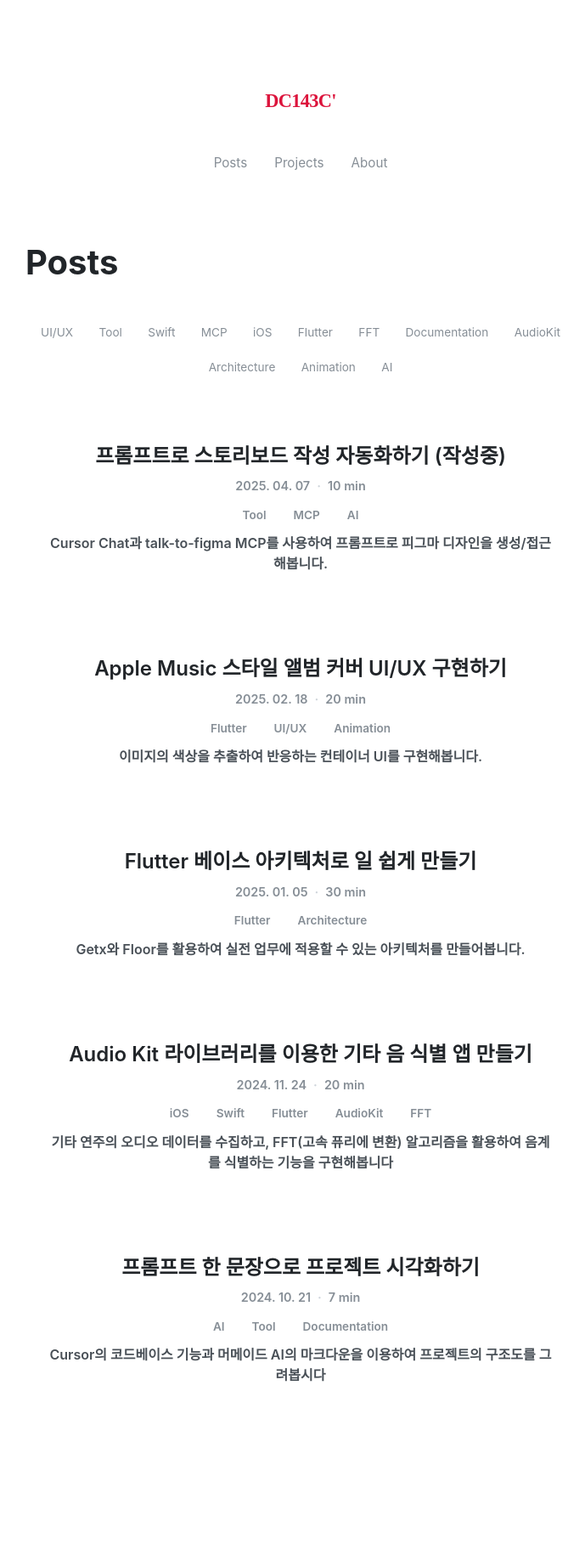
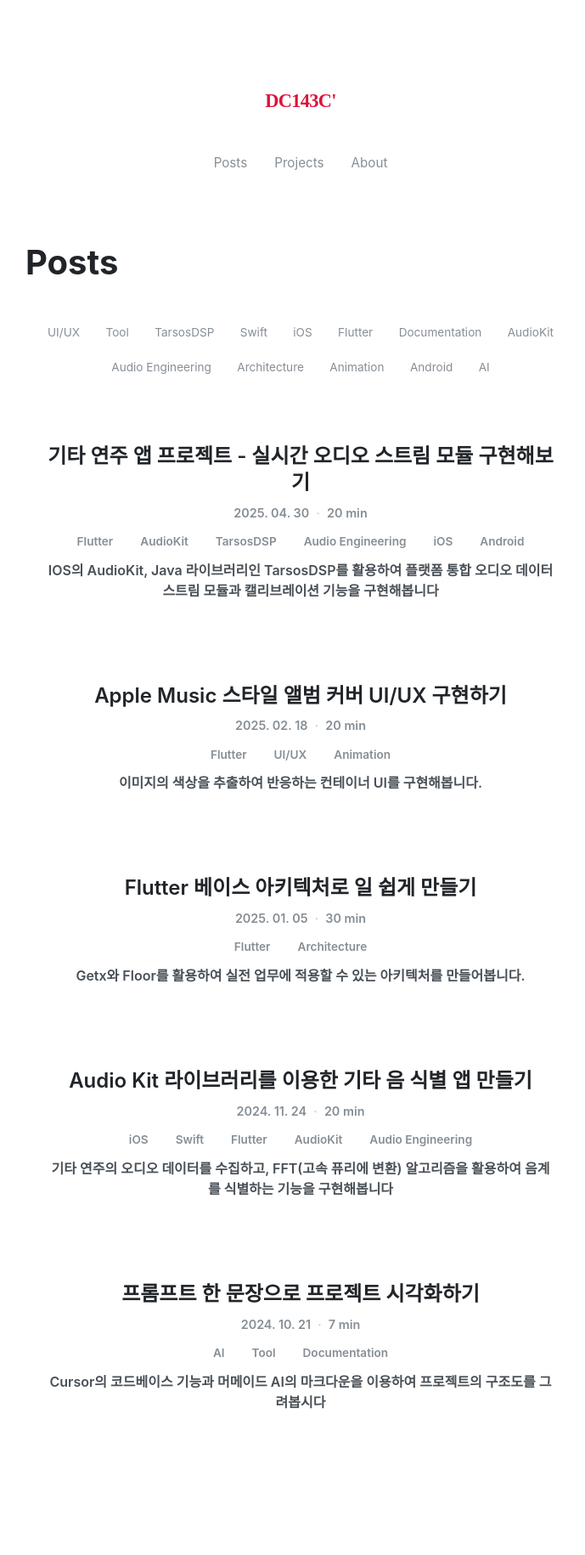
Before and after one commit to dc143cDev/dc143cDev.github.io, a Jekyll site: the page built from index.html, in a window 1280 px wide. Shown: the whole page at 85% size, without its empty margins (286-975 px from the left). Built offline with Jekyll 4.4.1, drawn with Linux system fonts in a browser that asks for light colours; some web fonts are replaced; before the commit the page ends 1798 px from its top, so only the background shows below that; some of the changed lines change nothing that is shown.

Commit message:
신규 포스트 작성중

````diff
--- a/_posts/2024-11-24-audiokit.md
+++ b/_posts/2024-11-24-audiokit.md
@@ -2,9 +2,10 @@
 layout: post
 title: "Audio Kit 라이브러리를 이용한 기타 음 식별 앱 만들기"
 date: 2024-11-24
-tags: [iOS, Swift, Flutter, AudioKit, FFT]
+tags: [iOS, Swift, Flutter, AudioKit, Audio Engineering]
 read_time: 20
 subtitle: "기타 연주의 오디오 데이터를 수집하고, FFT(고속 퓨리에 변환) 알고리즘을 활용하여 음계를 식별하는 기능을 구현해봅니다"
+sgst_post: ["2025-04-30-guitar-app-2.md"]
 ---
 
 ## 개요
--- a/_posts/2025-04-07-mcp-figma.md
+++ /dev/null
@@ -1,179 +0,0 @@
----
-layout: post
-title: "프롬프트로 스토리보드 작성 자동화하기 (작성중)"
-date: 2025-04-07
-tags: [Tool, MCP, AI]
-read_time: 10
-subtitle: "Cursor Chat과 talk-to-figma MCP를 사용하여 프롬프트로 피그마 디자인을 생성/접근해봅니다."
----
-
-## 개요
-
-Cursor IDE의 AI 기능과 Figma MCP(Multimodal Chat Plugin)를 연동하면 텍스트 프롬프트만으로 디자인 작업을 자동화할 수 있습니다. 이 글에서는 talk-to-figma MCP를 활용하여 프롬프트로 피그마 디자인을 생성하고 수정하는 방법을 알아보겠습니다.
-
-## MCP(Multimodal Chat Plugin)란?
-
-MCP는 Cursor IDE에서 제공하는 확장 기능으로, 텍스트 기반 AI 모델이 다양한 외부 도구와 상호작용할 수 있게 해주는 플러그인입니다. talk-to-figma MCP는 이 중에서도 Figma와 연동되어 AI가 직접 Figma 디자인을 생성하고 수정할 수 있게 해줍니다.
-
-## 왜 프롬프트로 디자인 작업을 해야 하나요?
-
-1. **시간 절약**: 반복적인 디자인 작업을 자동화하여 시간을 절약할 수 있습니다.
-2. **빠른 프로토타이핑**: 아이디어를 신속하게 시각화할 수 있습니다.
-3. **일관성 유지**: 디자인 시스템을 일관되게 적용할 수 있습니다.
-4. **협업 강화**: 개발자와 디자이너 간의 소통이 원활해집니다.
-5. **실험 용이성**: 다양한 디자인 변형을 쉽게 탐색할 수 있습니다.
-
-## 시작하기
-
-### 필수 도구
-- Figma 계정
-- talk-to-figma MCP 활성화
-
-### 설정 방법
-
-1. Cursor IDE를 설치하고 실행합니다.
-2. Cursor 좌측 사이드바에서 Chat 아이콘을 클릭합니다.
-3. 채팅 창 상단의 설정 아이콘을 클릭하여 MCP 설정으로 이동합니다.
-4. talk-to-figma MCP를 찾아 활성화합니다.
-5. Figma 계정과 연동 권한을 부여합니다.
-
-## 기본 명령어
-
-talk-to-figma MCP를 통해 사용할 수 있는 주요 명령어는 다음과 같습니다:
-
-```
-- 문서 정보 확인: get_document_info
-- 선택 요소 정보 확인: get_selection
-- 노드 정보 확인: get_node_info
-- 프레임 생성: create_frame
-- 텍스트 생성: create_text
-- 사각형 생성: create_rectangle
-- 노드 이동: move_node
-- 노드 크기 조정: resize_node
-- 노드 복제: clone_node
-- 노드 삭제: delete_node
-- 컴포넌트 인스턴스 생성: create_component_instance
-```
-
-## 실제 사용 예시
-
-### 1. 간단한 로그인 화면 생성하기
-
-```
-로그인 화면을 디자인해주세요. 중앙에 이메일과 비밀번호 입력 필드가 있고,
-하단에 로그인 버튼이 있는 심플한 디자인으로 만들어주세요.
-```
-
-이 프롬프트를 입력하면 AI는 다음과 같은 작업을 수행합니다:
-
-1. 새 프레임 생성
-2. 헤더 텍스트 추가
-3. 이메일 입력 필드 생성
-4. 비밀번호 입력 필드 생성
-5. 로그인 버튼 생성
-
-### 2. 기존 디자인 수정하기
-
-```
-선택한 버튼의 색상을 #4A90E2로 변경하고, 모서리를 8px 둥글게 만들어주세요.
-```
-
-이 프롬프트를 통해 AI는 선택된 버튼 요소의 스타일을 변경합니다.
-
-### 3. 컴포넌트 시스템 활용하기
-
-```
-현재 디자인에서 버튼을 컴포넌트로 만들고,
-'Primary', 'Secondary', 'Disabled' 세 가지 변형을 생성해주세요.
-```
-
-AI는 버튼을 컴포넌트로 변환하고 요청한 세 가지 변형을 생성합니다.
-
-## 고급 활용 사례
-
-### 디자인 시스템 구축
-
-```
-모바일 앱을 위한 기본 디자인 시스템을 생성해주세요:
-- 색상: 메인 #1E88E5, 보조 #26C6DA, 경고 #FF5252
-- 타이포그래피: 헤딩 Pretendard 24px, 서브헤딩 18px, 본문 16px
-- 컴포넌트: 버튼, 카드, 입력 필드
-각 요소를 프레임으로 정리하여 보여주세요.
-```
-
-### 반응형 레이아웃 디자인
-
-```
-현재 디자인을 모바일, 태블릿, 데스크톱 세 가지 화면 크기에 맞게
-반응형으로 조정해주세요. 각각 360px, 768px, 1440px 너비로 설정해주세요.
-```
-
-### 데이터 시각화
-
-```
-다음 데이터를 막대 그래프로 시각화해주세요:
-- 1월: 120
-- 2월: 150
-- 3월: 180
-- 4월: 210
-- 5월: 160
-그래프 제목은 '월별 사용자 증가 추이'로 설정해주세요.
-```
-
-## 디자인 리뷰 및 주석
-
-talk-to-figma MCP를 사용하면 디자인에 주석을 추가하고 리뷰 의견을 남길 수도 있습니다:
-
-```
-현재 화면의 모든 버튼에 '모서리를 좀 더 둥글게 조정 필요'라는 주석을 추가해주세요.
-```
-
-## 프롬프트 작성 팁
-
-효과적인 디자인 프롬프트를 작성하기 위한 팁은 다음과 같습니다:
-
-1. **구체적으로 작성하기**: 원하는 결과물을 명확하게 설명합니다.
-2. **시각적 요소 명시하기**: 색상, 크기, 배치 등을 구체적으로 지정합니다.
-3. **참조 제공하기**: 비슷한 디자인이나 스타일 가이드를 언급합니다.
-4. **단계별로 요청하기**: 복잡한 디자인은 여러 단계로 나누어 요청합니다.
-5. **피드백 반복하기**: 생성된 디자인을 보고 세부 조정을 요청합니다.
-
-## 한계점 및 주의사항
-
-talk-to-figma MCP는 강력한 도구이지만 몇 가지 한계가 있습니다:
-
-1. **복잡한 일러스트레이션 한계**: 세밀한 일러스트레이션 작업은 어려울 수 있습니다.
-2. **디자인 감각의 한계**: AI는 트렌드나 심미적 감각을 완벽히 이해하지 못할 수 있습니다.
-3. **파일 크기 제한**: 대규모 Figma 파일에서는 성능이 저하될 수 있습니다.
-4. **권한 관리**: 공유 파일에서 작업 시 권한 설정에 주의해야 합니다.
-
-## 실무 활용 사례
-
-### UX 리서치 결과 시각화
-
-```
-사용자 인터뷰 결과를 다음과 같이 시각화해주세요:
-- 사용자 페르소나 4명을 카드 형태로 표현
-- 각 페르소나별 주요 니즈와 페인 포인트 표시
-- 발견된 인사이트를 요약하는 영역 추가
-```
-
-### 앱 플로우 다이어그램
-
-```
-회원가입부터 상품 구매까지의 사용자 여정을 플로우 다이어그램으로 표현해주세요.
-각 단계는 화면 스크린샷과 화살표로 연결하고, 주요 의사결정 포인트는 다이아몬드 형태로 표시해주세요.
-```
-
-### 디자인 시스템 문서화
-
-```
-현재 파일에 있는 모든 컴포넌트를 분석하여 디자인 시스템 문서 페이지를 만들어주세요.
-색상 팔레트, 타이포그래피 스케일, 컴포넌트 변형을 체계적으로 정리해주세요.
-```
-
-## 결론
-
-talk-to-figma MCP는 디자인 작업 방식에 혁신을 가져오고 있습니다. 텍스트 프롬프트만으로 디자인을 생성하고 수정할 수 있어, 디자이너와 개발자 모두에게 새로운 가능성을 제시합니다. 특히 빠른 프로토타이핑과 반복 작업 자동화에 큰 강점이 있으며, 앞으로 AI와 디자인 도구의 결합은 더욱 발전할 것으로 기대됩니다.
-
-이 도구를 실무에 도입하면서 프로세스를 간소화하고, 창의적인 작업에 더 많은 시간을 투자할 수 있게 되었습니다. 여러분도 talk-to-figma MCP를 활용하여 디자인 워크플로우를 혁신해보세요.
--- /dev/null
+++ b/_posts/2025-04-30-guitar-app-2.md
@@ -0,0 +1,82 @@
+---
+layout: post
+title: "기타 연주 앱 프로젝트 - 실시간 오디오 스트림 모듈 구현해보기"
+date: 2025-04-30
+tags: [Flutter, AudioKit, TarsosDSP, Audio Engineering, iOS, Android]
+read_time: 20
+subtitle: "IOS의 AudioKit, Java 라이브러리인 TarsosDSP를 활용하여 플랫폼 통합 오디오 데이터 스트림 모듈과 캘리브레이션 기능을 구현해봅니다"
+sgst_post: ["2024-11-24-audiokit.md"]
+---
+
+## 개요
+
+작년 말에 작성했던 [이전 포스트](https://dc143cdev.github.io/audiokit/)의 내용을 기억하실지 모르겠습니다.
+
+적는 와중에도 변명임을 알지만, 올해 상반기는 시작부터 새로운 프로젝트에 투입되어 제 개인 앱 개발에 많은 시간을 투자하지 못했습니다.
+
+물론 아예 손을 놓고 있던건 아닙니다.
+
+여전히 앱의 기획을 전부 말씀드릴순 없지만(하여 통칭 기타 연주 앱으로 뭉뚱그려 설명드립니다), 앱의 핵심 기능을 위한 기반 작업인 **오디오 데이터 스트림** 모듈을 구현하기까지 다양한 시행착오와 고민을 했습니다.
+
+이번 포스트에서는 제가 **오디오 데이터 스트림** 모듈을 구현하며 겪은 경험을 공유하고, 최종적으로 완성된 모듈의 구조를 소개하고자 합니다.
+
+
+## 기능 요구사항
+
+거의 반년에 가까운 시간동안 앱의 기획과 컨셉이 바뀌며, 그에 따른 기능의 요구사항도 많이 변화했습니다.
+
+그럼에도 불구하고 앱의 핵심 기능에 대한 요구사항은 유지되었는데,
+
+바로 **마이크를 통해 기타 연주의 소리를 수집하고, 이를 분석하여 식별 가능한 데이터로 바꾸는 것**입니다.
+
+상술한 내용에서 계속 말씀드렸던 오디오 데이터 스트림이 위의 요구사항을 구현한 기능입니다.
+
+
+<figure>
+  <img src="/assets/images/post-250430-01.png" alt="" class="screenshot">
+  <figcaption></figcaption>
+</figure>
+
+
+오디오 데이터 스트림으로부터 요구되는 데이터는 다음과 같습니다:
+
+- **Pitch(피치, 주파수)**
+- **Amplitude(진폭, 소리의 크기)**
+- **FFT 스펙트럼(주파수 대역별 진폭)**
+
+위 세 종류의 데이터는 앱의 모든 핵심 기능들에 필수적이며, 앱 전역에서 포괄적으로 활용됩니다.
+
+### 주요 데이터의 활용 예시
+
+#### Pitch
+
+**Pitch-주파수 데이터**는 기타 연주의 음계를 식별하는데 필요합니다.
+
+유저가 연주중인 소리가 3옥타브 도인지, 4옥타브 레인지 등등.. 이 데이터를 통해 유저가 연주하는 음계를 식별할 수 있습니다. (이전 포스트에서 주로 다루었던 내용이기도 합니다)
+
+#### Amplitude
+
+**Amplitude-진폭 데이터**는 기타 연주의 크기를 식별하는데 필요합니다.
+
+쉽게 말해 볼륨입니다. 단순히 크기만 식별하는걸 넘어, 아주 낮은 진폭으로 감지되는 주변 생활 소음을 필터링한다거나(추후 후술할 캘리브레이션 기능), 주변 소리와 유저의 연주 소리의 대비를 통해 **유저가 언제 기타를 연주하는지** 에 대한 타이밍 파악도 가능합니다.
+
+#### FFT 스펙트럼
+
+**FFT 스펙트럼(주파수 대역별 진폭)**은 기타 연주의 주요 주파수 대역을 식별하는데 필요합니다.
+
+FFT를 쉽게 설명드리자면, **소리를 주파수별로 나눠서 어떤 음이 들어있는지 알아내는 기술**로, 이를 통해 단순 피치 검출로는 분석할수 없는 소리의 세부적인 주파수 대역을 파악할 수 있습니다.
+
+예를 들어, FFT 분석을 통해 감지된 주파수 중 C, E, G가 강하게 감지되는 경우, 유저가 C 코드를 타현중이라고 추측할수 있습니다.
+
+추가로, 고음이나 저음의 비율 등을 분석해 현재 연주중인 코드의 분위기도 파악해볼수 있습니다.
+
+
+## 시행착오
+
+이처럼 Pitch, Amplitude, FFT 세 가지 데이터를 통해 유저의 연주 음정, 연주 강도, 코드 구성과 같은 정보들을 실시간으로 추론할 수 있습니다.
+
+만약 이 데이터들이 매번 정확하고 일관되게 수집된다면, 이후 단계인 코드 감지나 주법 분석 기능도 큰 문제 없이 구축할 수 있었을 것입니다.
+
+하지만 실제로 개발을 진행하면서는 생각보다 많은 시행착오가 있었습니다.
+
+플랫폼별로 오디오 데이터의 해상도나 감지 민감도가 다르고, 동일한 연주 환경에서도 기기마다 결과가 달라지는 등, 다양한 문제들이 모듈 설계를 복잡하게 만들었기 때문입니다.
````
Also changed, not shown: 1 other file.
